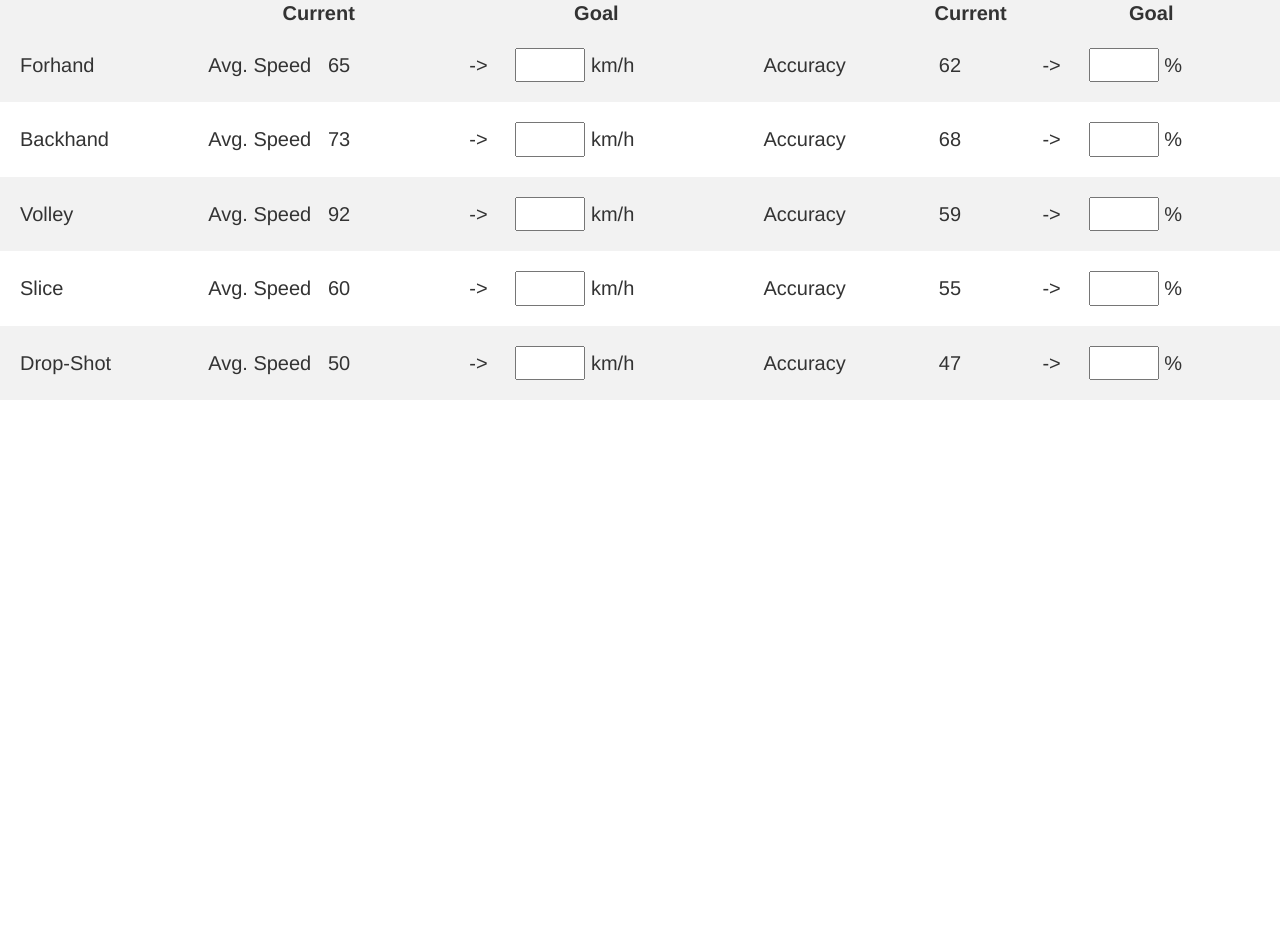
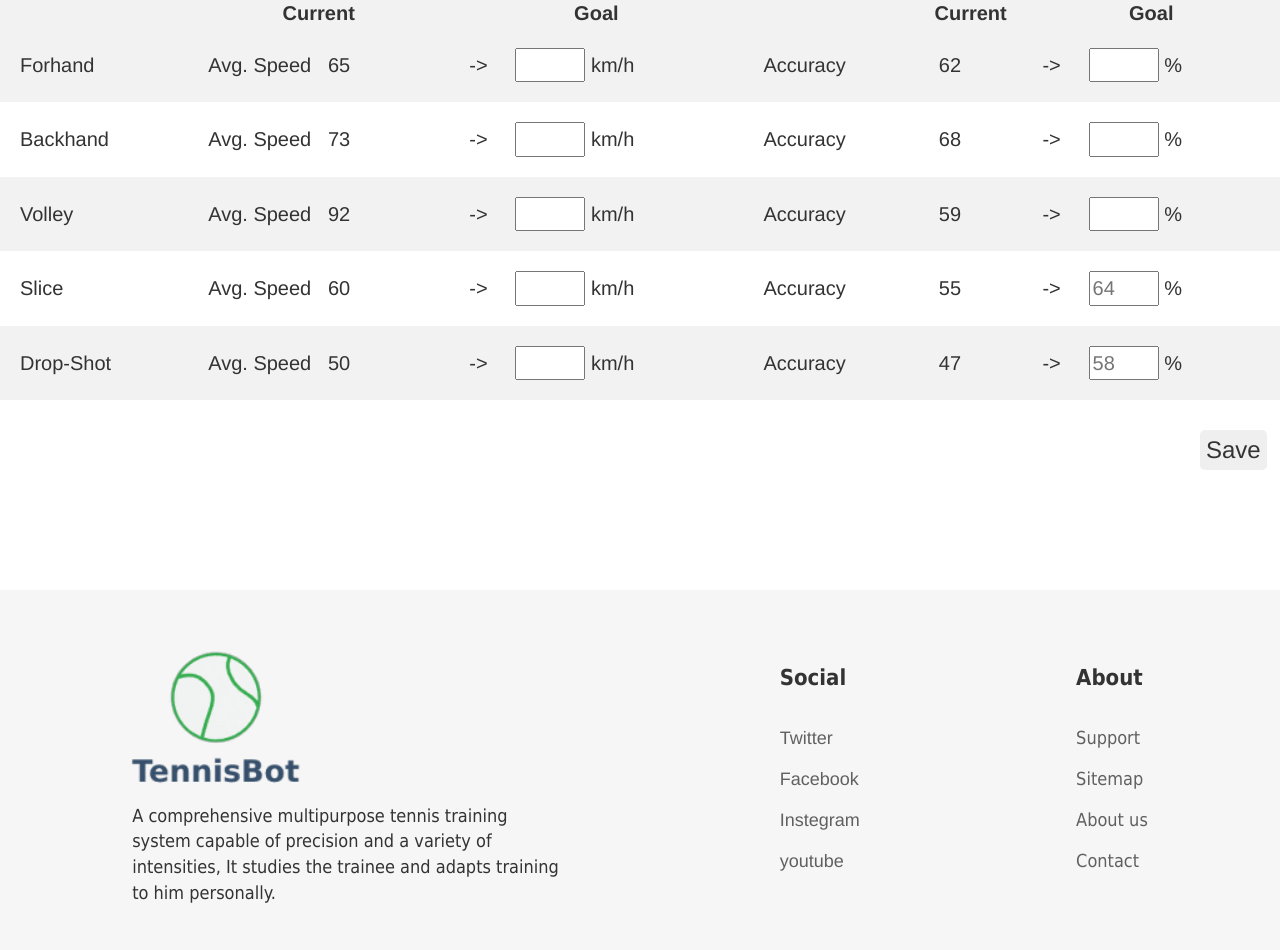
Before and after one commit to barakk123/TennisBot, a PHP site: page /edit-goals.html in a window 1280 px wide. Shown: the part 331-1281 px from the top of the page. Before the commit the page ends 731 px from the top, so only its background shows below. Run offline with PHP 8.4, Linux system fonts and the light colour scheme.

Commit message:
Add files via upload

```diff
--- a/css/style.css
+++ b/css/style.css
@@ -50,7 +50,7 @@
 ul {
   display: flex;
   align-items: center;
-  justify-content: center;
+  justify-content: space-between;
   list-style: none;
   padding: 0;
 }
@@ -75,7 +75,9 @@ li {
     font-size: 16px !important;
     font-weight: 700 !important;
     font-family: "Tahoma" !important;
+    text-decoration: none !important;
 }
+
 
 .header {
   display: flex;
@@ -147,11 +149,12 @@ select.select-date option:checked {
   color: #fff;
 }
 
-.image-button {
-  background-color: transparent;
-  border: none;
-  width: 20%;
-}
+  .image-button {
+    background-color: transparent;
+    border: none;
+    margin-left: 24px;
+    margin-right: 24px;
+  }
 
 .image-button img {
   width: 50px;
@@ -315,14 +318,6 @@ tr:nth-child(odd) {
   background-color: rgba(0, 0, 0, 0.5); /* Adjust the alpha value (0.5) to control the darkness */
   z-index: 9998;
 }
-
-
-
-
-
-
-
-
   .lightbox-lightbox {
     width: 464px;
     height: 270px;
@@ -395,6 +390,24 @@ tr:nth-child(odd) {
     position: absolute;
   }
 
+  .footer-container{
+    display: none;
+  }
+
+  #goals-button-mobile:active {
+    outline: none;
+    border: none;
+
+  }
+
+  #reports-button-mobile:active {
+    outline: none;
+    border: none;
+  }
+
+.nav-home.navlink {
+text-decoration: none;
+}
 
 
 @media (min-width: 955px) {
@@ -499,6 +512,13 @@ tr:nth-child(odd) {
     width: 100%;
     margin: 0;
     font-size: 36px;
+  }
+
+  .image-button {
+    background-color: transparent;
+    border: none;
+    margin-left: 72px;
+    margin-right: 72px;
   }
 
   .h1-space {
@@ -622,12 +642,78 @@ tr:nth-child(odd) {
   .lightbox-container {
     max-width: 80%;
   }
- /* .lightbox-container {
+  .footer-container {
+    display: block;
+    margin-top: 120px;
+  }
+  .footer-footer {
     width: 100%;
+    height: 360px;
     display: flex;
+    background-color: rgba(246, 246, 246, 1);
+    padding: 24px;
     align-items: center;
+    justify-content: space-around;
+  }
+  .footer-text {
+    color: rgba(176, 176, 176, 1);
+    font-size: 18px;
+    color: rgb(97, 96, 96);
+
+  }
+
+  .footer-text09 {
+    font-size: 18px;
+    text-align: left;
+    font-family: tahoma;
+    font-weight: 400;
+    text-decoration: none;
+  }
+  .footer-text16 {
+    font-size: 18px;
+    text-align: left;
+    font-family: tahoma;
+    font-weight: 400;
+    text-decoration: none;
+
+  }
+  .footer-text18 {
+    font-size: 18px;
+    text-align: left;
+    font-family: tahoma;
+    font-weight: 400;
+    text-decoration: none;
+    color: rgb(97, 96, 96);
+  }
+  .footer-text27 {
+    font-size: 22px;
+    text-align: left;
+    font-family: tahoma;
+    font-weight: bold;
+    text-decoration: none;
+    margin-bottom: 20px;
+  }
+  .footer-logo3 {
+    height: auto;
+    width: 200px;
+    margin-left: -16px;
+  }
+
+  .logo-description {
+    display: flex;
     flex-direction: column;
-    margin-top: -450px;
-*/
+    width: 35%;
+
+  }
+  .social-about-links{
+    line-height: 40px;
+
+  }
+
+  .table-footer {
+    display: flex;
+    flex-direction: column;
+    justify-content: space-between;
+  }
 
 }
--- a/edit-goals.html
+++ b/edit-goals.html
@@ -10,6 +10,7 @@
     <link rel="stylesheet" href="https://maxcdn.bootstrapcdn.com/bootstrap/3.4.1/css/bootstrap.min.css">
     <script src="https://ajax.googleapis.com/ajax/libs/jquery/3.6.4/jquery.min.js"></script>
     <script src="https://maxcdn.bootstrapcdn.com/bootstrap/3.4.1/js/bootstrap.min.js"></script>
+    <script src="js/script.js" defer></script>
 </head>
 
 <body>
@@ -36,7 +37,7 @@
                             <span class="caret"></span></button>
                             <ul class="dropdown-menu">
 
-                                <li><a href="index.html">My Goals</a></li>
+                                <li><a href="#">My Goals</a></li>
                                 <li><a href="#">Coach Goals</a></li>
                             </ul>
                             </div>
@@ -71,19 +72,19 @@
                 </li>
                 <li>
                     <div class="dropdown">
-                        <button class="btn btn-default dropdown-toggle" type="button" data-toggle="dropdown">Goals
-                        <span class="caret"></span></button>
+                        <button class="btn btn-default dropdown-toggle" type="button" id="goals-button-mobile">Goals
+                        </button>
                         <ul class="dropdown-menu">
 
-                            <li><a href="index.html">My Goals</a></li>
+                            <li><a href="#" class="my-goals-link">My Goals</a></li>
                             <li><a href="#">Coach Goals</a></li>
                         </ul>
                         </div>
                         </li>
                 <li>
                 <div class="dropdown">
-                    <button class="btn btn-default dropdown-toggle" type="button" data-toggle="dropdown">Reports
-                    <span class="caret"></span></button>
+                    <button class="btn btn-default dropdown-toggle" type="button" id="reports-button-mobile">Reports
+                    </button>
                     <ul class="dropdown-menu">
 
                         <li><a href="#">My Reports</a></li>
@@ -92,7 +93,7 @@
                     </div>
                     </li>
                 <li>
-                    <a href="#" class="nav-home">
+                    <a href="#" class="nav-home navlink">
                         <div class="text-home2">Schedule</div>
                     </a>
                 </li>
@@ -114,6 +115,9 @@
 
             <select class="select-date" id="date-myGoals">
                 <option value="Strikes">Strikes</option>
+                <option value="Serves">Serves</option>
+                <option value="Physical">Physical</option>
+                <option value="Position">Position</option>
             </select>
         </div>
     </div>
@@ -134,47 +138,125 @@
                 <tr>
                     <td>Forhand</td>
                     <td>Avg. Speed &nbsp; 65</td>
-                    <td>-> &nbsp; &nbsp; <input type="number"> km/h</td>
+                    <td>-> &nbsp; &nbsp; <input id="s1" type="number"> km/h</td>
                     <td>Accuracy</td>
                     <td>62</td>
-                    <td>-> &nbsp; &nbsp; <input type="number"> %</td>
+                    <td>-> &nbsp; &nbsp; <input id="a1" type="number"> %</td>
                 </tr>
                 <tr>
                     <td>Backhand</td>
                     <td>Avg. Speed &nbsp; 73</td>
-                    <td>-> &nbsp; &nbsp; <input type="number"> km/h</td>
+                    <td>-> &nbsp; &nbsp; <input id="s2" type="number"> km/h</td>
                     <td>Accuracy</td>
                     <td>68</td>
-                    <td>-> &nbsp; &nbsp; <input type="number"> %</td>
+                    <td>-> &nbsp; &nbsp; <input id="a2" type="number"> %</td>
                 </tr>
                 <tr>
                     <td>Volley</td>
                     <td>Avg. Speed &nbsp; 92</td>
-                    <td>-> &nbsp; &nbsp; <input type="number"> km/h</td>
+                    <td>-> &nbsp; &nbsp; <input id="s3" type="number"> km/h</td>
                     <td>Accuracy</td>
                     <td>59</td>
-                    <td>-> &nbsp; &nbsp; <input type="number"> %</td>
+                    <td>-> &nbsp; &nbsp; <input id="a3" type="number"> %</td>
                 </tr>
                 <tr>
                     <td>Slice</td>
                     <td>Avg. Speed &nbsp; 60</td>
-                    <td>-> &nbsp; &nbsp; <input type="number"> km/h</td>
+                    <td>-> &nbsp; &nbsp; <input id="s4" type="number"> km/h</td>
                     <td>Accuracy</td>
                     <td>55</td>
-                    <td>-> &nbsp; &nbsp; <input type="number"> %</td>
+                    <td>-> &nbsp; &nbsp; <input id="a4" type="number" placeholder="64"> %</td>
                 </tr>
                 <tr>
                     <td>Drop-Shot</td>
                     <td>Avg. Speed &nbsp; 50</td>
-                    <td>-> &nbsp; &nbsp; <input type="number"> km/h</td>
+                    <td>-> &nbsp; &nbsp; <input id="s5" type="number"> km/h</td>
                     <td>Accuracy</td>
                     <td>47</td>
-                    <td>-> &nbsp; &nbsp; <input type="number"> %</td>
+                    <td>-> &nbsp; &nbsp; <input id="a5" type="number" placeholder="58"> %</td>
                 </tr>
             </tbody>
         </table>
 
     </div>
-</body>
+    <div class="button-img-div" style="margin-left: 1200px;";>
+    <button onclick="save()">Save</button>
+    </div>
+    </div>
 
-</html>
+    <div id="mod" style="display: none;">
+        <div class="overlay"></div>
+        <div class="lightbox-container">
+            <div class="lightbox-lightbox">
+              <div class="lightbox-button">
+                <span class="lightbox-text"><button onclick="location.href='index.html'">OK</button></span>
+              </div>
+              <div class="lightbox-group28">
+                <span class="lightbox-text2">
+                  <span>Goal saved successfully!</span>
+                </span>
+                <img
+                  src="./images/union9138-006k.svg"
+                  alt="Union9138"
+                  class="lightbox-union"
+                />
+              </div>
+              <img
+                src="./images/logo.png"
+                alt="logo39138"
+                class="lightbox-logo3"
+              />
+            </div>
+          </div>
+        </div>
+        <div class="foooter"><footer><div class="footer-container">
+            <div class="footer-footer">
+                <div class="logo-description"><img
+                    src="./images/logo.png"
+                    alt="logo31353"
+                    class="footer-logo3"
+                  />
+                  <span class="footer-text09">
+                    <span>
+                      <span>
+                        A comprehensive multipurpose tennis training system capable of
+                        precision and a variety of intensities,
+                      </span>
+                      <span>
+                        It studies the trainee and adapts training to him personally.
+                      </span>
+                      <br>
+                      <span></span>
+                    </span>
+                  </span></div>
+                <div class="social-about-links">
+                <div class="footer-text27">Social</div>
+              <span class="footer-text">
+                <span>
+                  <span>Twitter</span>
+                  <br>
+                  <span>Facebook</span>
+                  <br>
+                  <span>Instegram</span>
+                  <br>
+                  <span>youtube</span>
+                </span>
+              </span>
+            </div>
+              <div class="social-about-links">
+              <div class="footer-text27">About</div>
+              <span class="footer-text18">
+                <span>
+                  <span>Support</span>
+                  <br>
+                  <span>Sitemap</span>
+                  <br>
+                  <span>About us</span>
+                  <br>
+                  <span>Contact</span>
+                </span>
+              </span>
+            </div>
+          </div></div></footer></div></div>
+    </body>
+    </html>
--- a/js/script.js
+++ b/js/script.js
@@ -28,6 +28,12 @@ function complete() {
   localStorage.name = NameOfGoal;
   localStorage.startDate = startDate;
   localStorage.endDate = endDate;
+  localStorage.forHand = forHand;
+  localStorage.backhand = backhand;
+  localStorage.volley = volley;
+  localStorage.slice = slice;
+  localStorage.dropshot = dropshot;
+
 
   console.log(localStorage);
 }
@@ -54,10 +60,28 @@ function save() {
 function go() {
   let name = localStorage.name;
   let startDate = localStorage.startDate;
+  let endDate = localStorage.endDate;
+  let forHand = localStorage.forHand;
+  let backhand = localStorage.backhand;
+  let volley = localStorage.volley;
+  let slice = localStorage.slice;
+  let dropshot = localStorage.dropshot;
 
   document.querySelector("body").innerHTML = `
-    name: ${name}
+    name of goal: ${name}
     <br>
     Start Date: ${startDate}
+    <br>
+    End Date: ${endDate}
+    <br>
+    Forhand: ${forHand}
+    <br>
+    Backhand: ${backhand}
+    <br>
+    Volley: ${volley}
+    <br>
+    Slice: ${slice}
+    <br>
+    Drop shot: ${dropshot}
   `;
 }
```
Also changed, not shown: add-goals.html (+59 -13 lines), choose-category.html (+62 -14 lines), index.html (+59 -11 lines).
